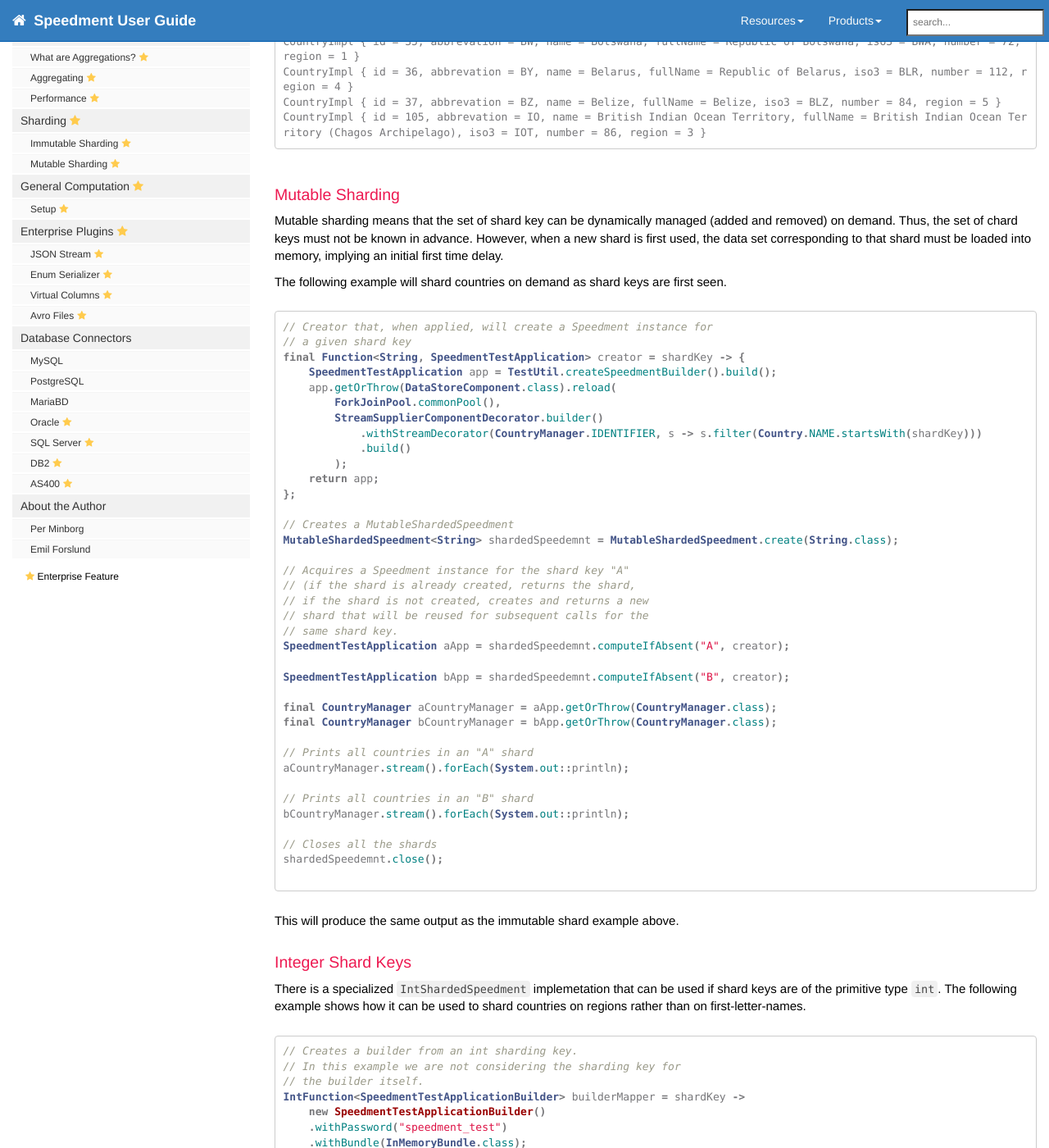
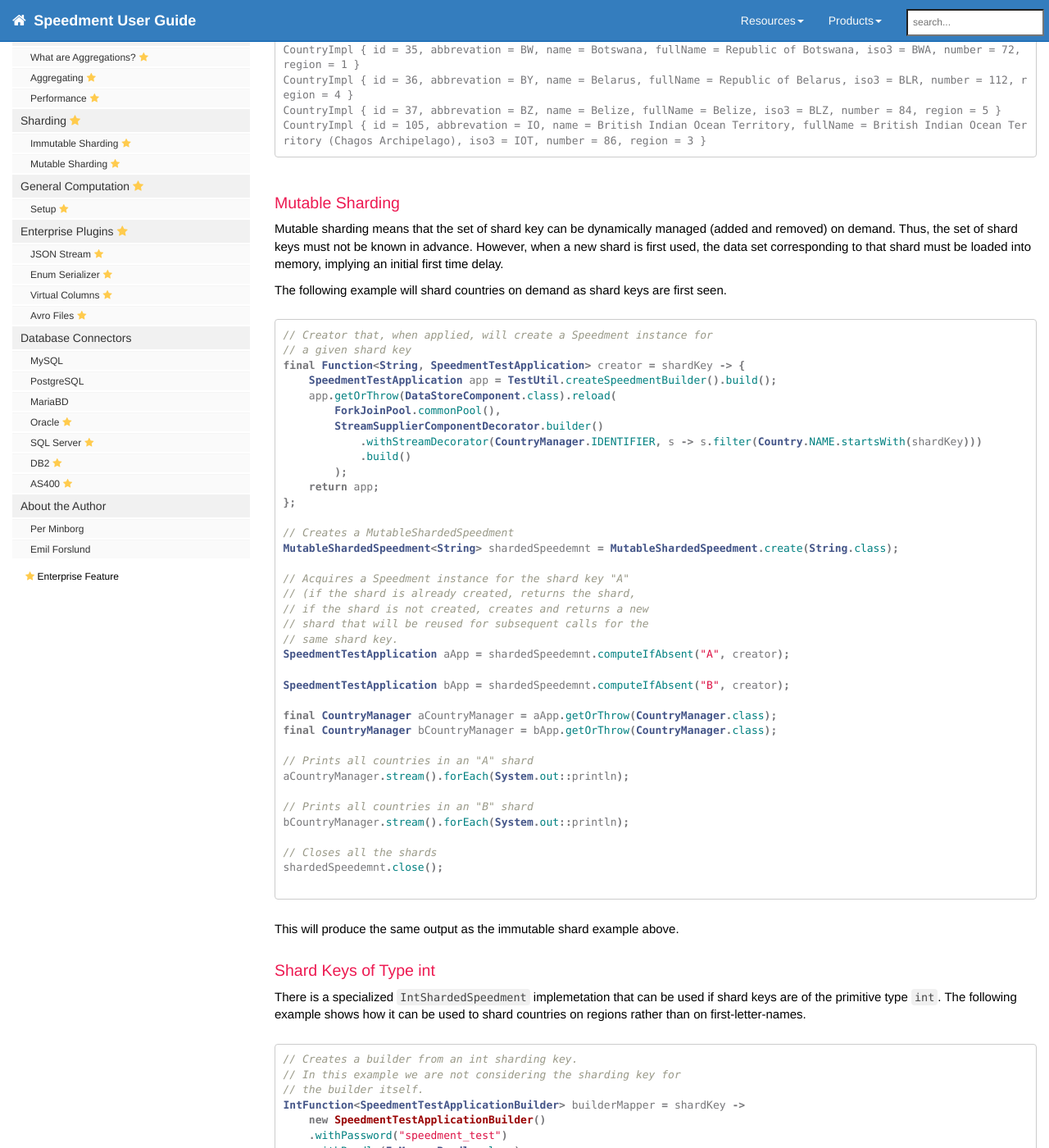
Before and after one commit to speedment/speedment-doc, a Jekyll site: the page built from pages/sharding.md, in a window 1280 px wide and 1400 px high, scrolled down 2491 px. Shown: the whole window at 82% size. Built offline with Jekyll 4.4.1, drawn with Linux system fonts in a browser that asks for light colours; nearby versions of some CDN libraries; comment, search, counter and statistics services are not loaded; some of the changed text lies outside the part shown.

Commit message:
Minor shard fixes

````diff
--- a/pages/sharding.md
+++ b/pages/sharding.md
@@ -110,7 +111,7 @@
 
 
 ### Mutable Sharding
-Mutable sharding means that the set of shard key can be dynamically managed (added and removed) on demand. Thus, the set of chard keys must not be known in advance. However, when a new shard is first used, the
+Mutable sharding means that the set of shard key can be dynamically managed (added and removed) on demand. Thus, the set of shard keys must not be known in advance. However, when a new shard is first used, the
 data set corresponding to that shard must be loaded into memory, implying an initial first time delay.
 
 The following example will shard countries on demand as shard keys are first seen.
@@ -157,7 +158,7 @@
 
 This will produce the same output as the immutable shard example above.
 
-### Integer Shard Keys
+### Shard Keys of Type int
 There is a specialized `IntShardedSpeedment` implemetation that can be used if shard keys are of the primitive type `int`. The following example shows how it can be used to shard countries on regions rather than on first-letter-names.
 
 ``` java
````
Also changed, not shown: other parts of pages/sharding.md (+2 -1 lines).
